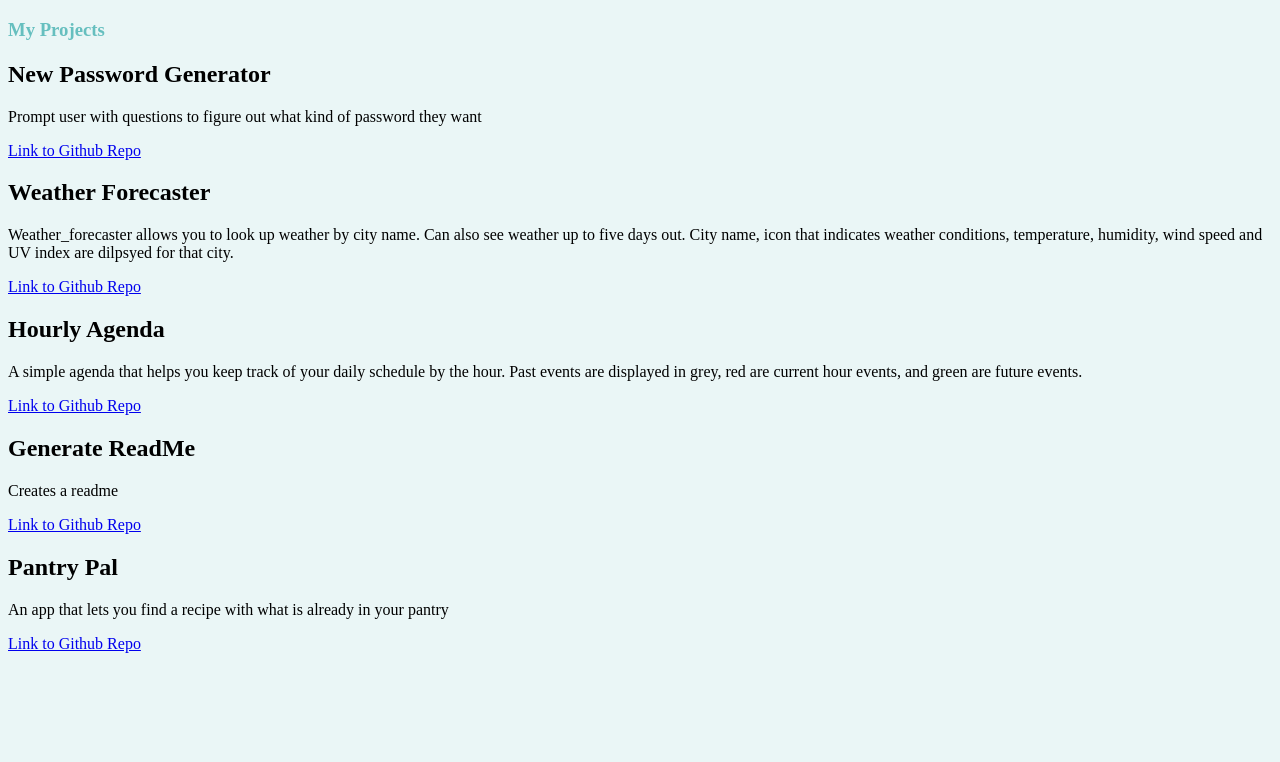
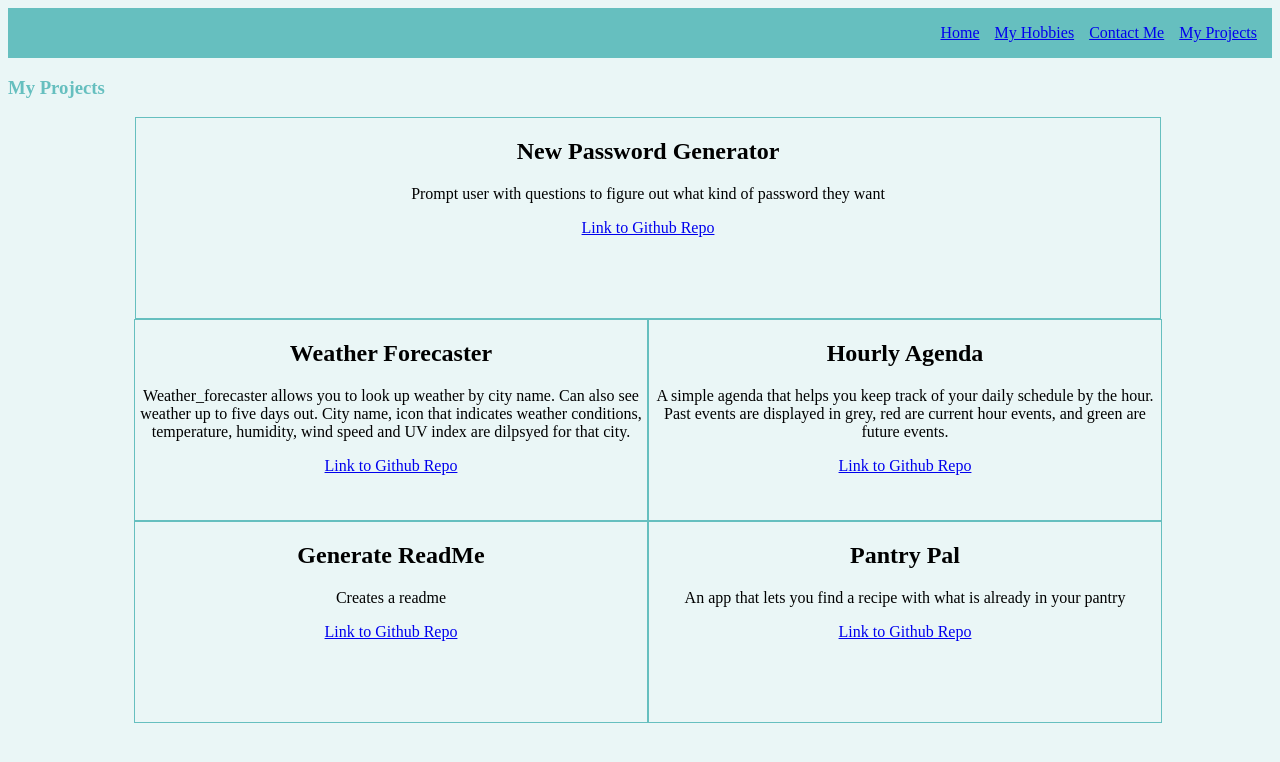
Before and after one commit to Lreyes4/portfolio-liliana-softwaredev, a plain HTML site: page projects.html in a window 1280 px wide. Drawn offline with Linux system fonts and the light colour scheme.

Commit message:
fixed projects diplay and added a nav bar

```diff
--- a/css/style.css
+++ b/css/style.css
@@ -17,3 +17,36 @@ body {
     border-color: grey;
     border-width: 5px;
   }
+
+  .projects {
+    display: flex;
+    justify-content: center;
+    flex-wrap: wrap;
+    width: 100vw;
+  }
+
+  .projects div {
+    width: 40%;
+    height: 200px;
+    text-align: center;
+    border: 1px solid #66BFBF ;
+  }
+
+  .projects .main-project {
+    width: 80%;
+  }
+
+  .nav {
+    height: 50px;
+    width: 100%;
+    background-color: #66BFBF;
+    display: flex;
+    justify-content: flex-end;
+    align-items: center;
+
+
+  }
+
+  .nav a {
+    margin-right: 15px;
+  }
--- a/projects.html
+++ b/projects.html
@@ -8,9 +8,18 @@
     <link rel="stylesheet" href="./css/style.css">
 </head>
 <body>
+
+    <div class="nav">
+        <a href="./index.html">Home</a>
+        <a href="./hobbies.html">My Hobbies</a>
+      <a href="./contact.html">Contact Me</a>
+      <a href="./projects.html">My Projects</a>
+
+      </div>
+
     <h3>My Projects</h3>
-    <div>
-        <div>
+    <div class="projects">
+        <div class="main-project">
             <h2>New Password Generator</h2>
             <p>Prompt user with questions to figure out what kind of password they want</p>
             <a href="https://github.com/Lreyes4/new-password-generator">Link to Github Repo</a>
```
Also changed, not shown: contact.html (+9 -0 lines), hobbies.html (+10 -0 lines), index.html (+9 -3 lines), 1 other file.
